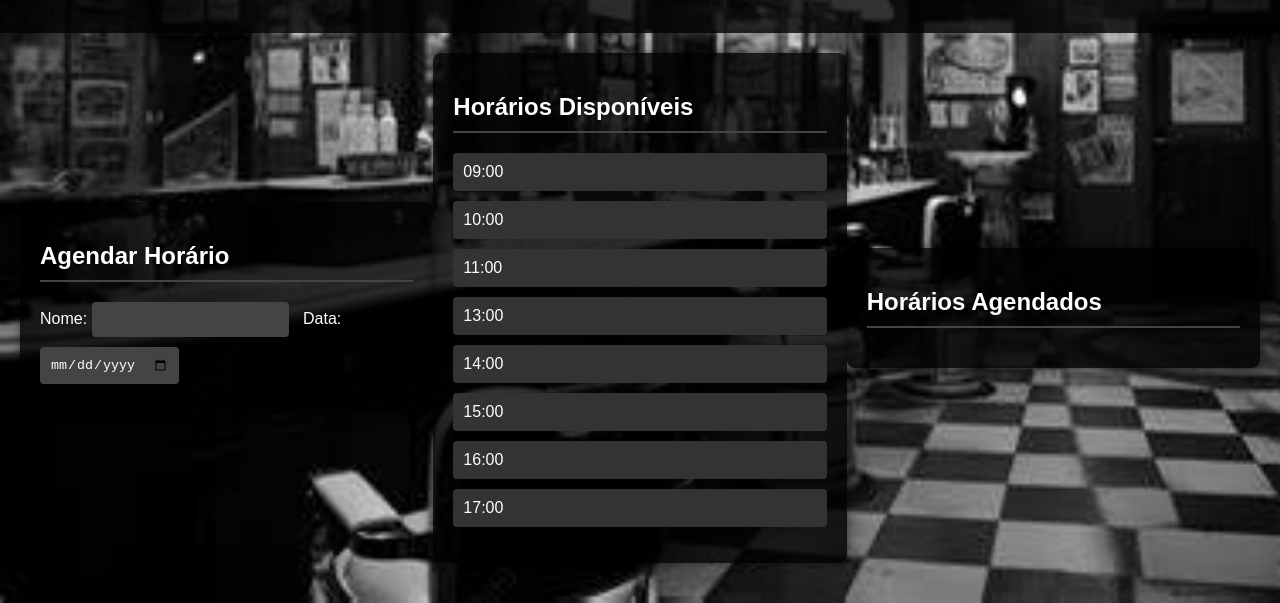
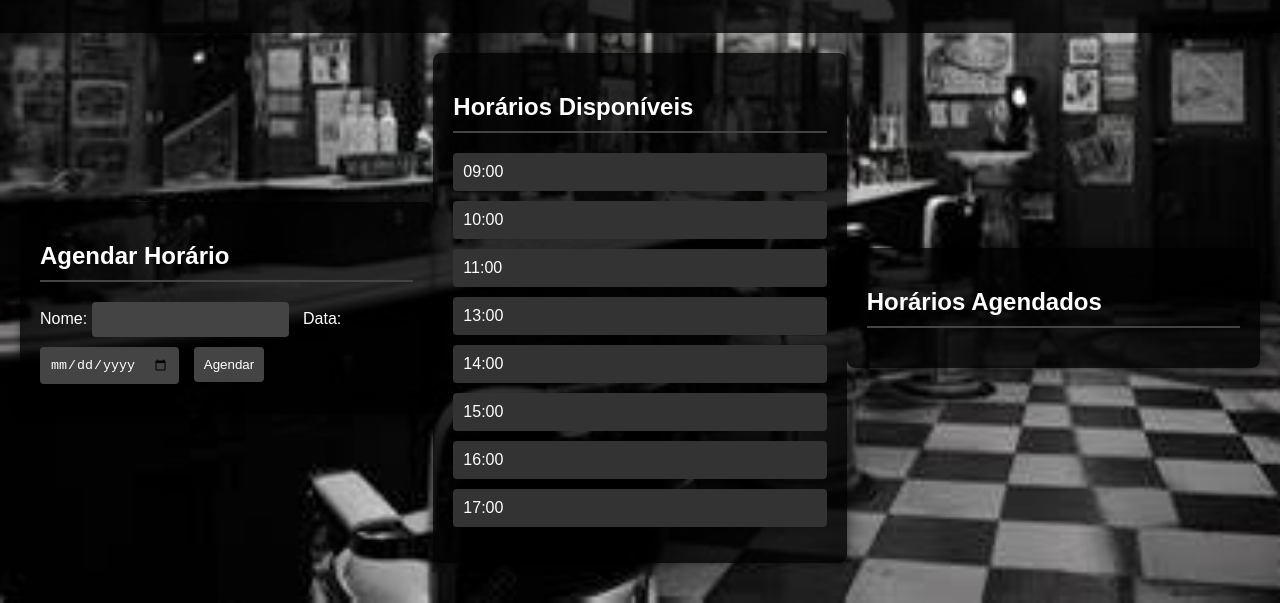
Before and after one commit to dantasxp/elias_junior_barber, a plain HTML site: page index.html in a window 1280 px wide. Shown: the part 297-900 px from the top of the page. Drawn offline with Linux system fonts and the light colour scheme.

Commit message:
Update index.html

```diff
--- a/index.html
+++ b/index.html
@@ -15,10 +15,15 @@
     <main>
         <section id="appointment-form">
             <h2>Agendar Horário</h2>
-            <label for="name">Nome:</label>
-            <input type="text" id="name" required>
-            <label for="date">Data:</label>
-            <input type="date" id="date" required>
+            <form id="form-agendamento">
+                <label for="name">Nome:</label>
+                <input type="text" id="name" required>
+
+                <label for="date">Data:</label>
+                <input type="date" id="date" required>
+
+                <button type="submit">Agendar</button>
+            </form>
         </section>
         <section id="available-times">
             <h2>Horários Disponíveis</h2>
```
